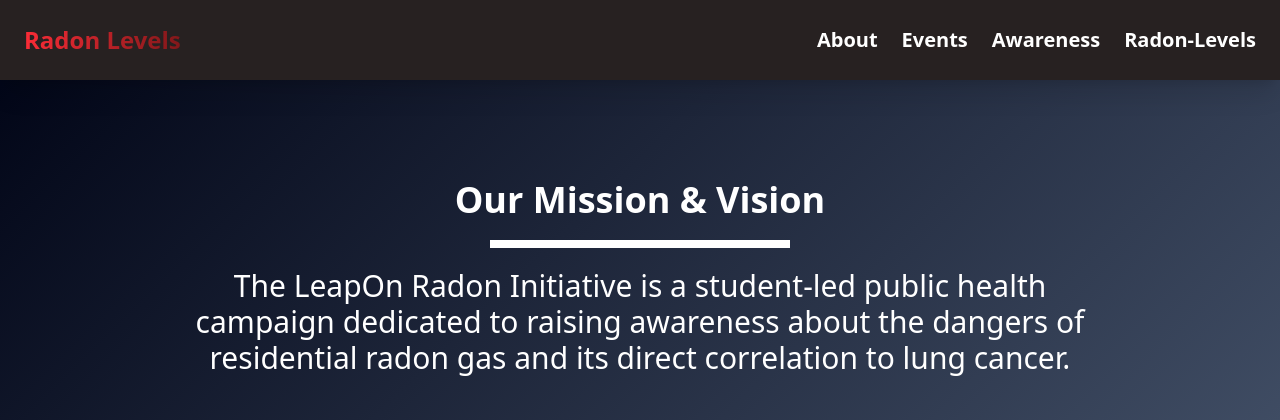
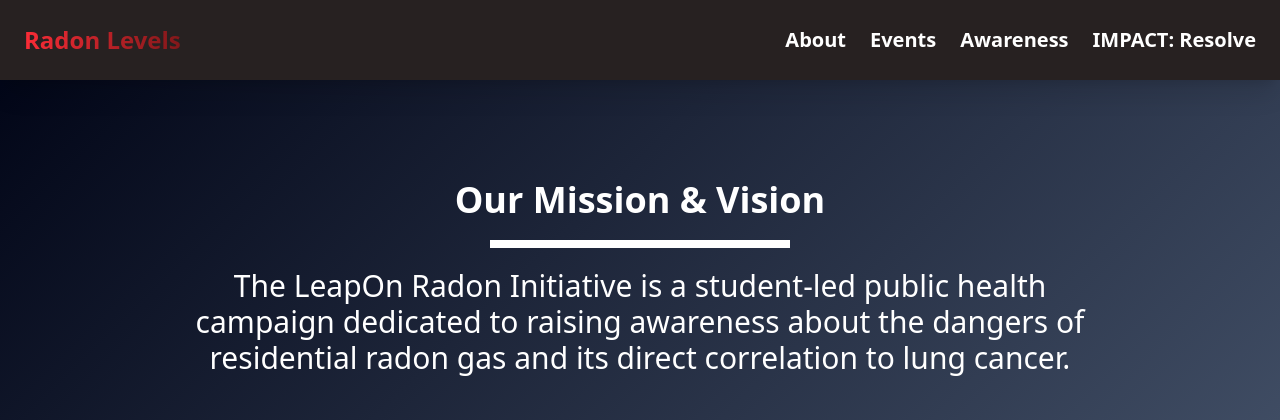
Before and after one commit to Bavyeshwar/leapon-project, a Flask app: page /about in a window 1280 px wide. Shown: the top 420 px of the page. Run offline with Flask 3, Linux system fonts and the light colour scheme; style sheets or scripts are compiled from the project's sources.

Commit message:
Change title and link text to 'IMPACT: Resolve'

```diff
--- a/templates/layout.html
+++ b/templates/layout.html
@@ -4,7 +4,7 @@
         <meta charset="utf-8" />
         <meta name="viewport" content="width=device-width, initial-scale=1" />
 
-        <title>Leapon Project</title>
+        <title>IMPACT: Resolve</title>
 
         <link rel="stylesheet" href="{{ url_for('static', filename='css/output.css') }}">
         <style>
@@ -31,7 +31,7 @@
                 <a id="aboutLink" href="/about" class=" outline-none focus:outline-none hover:text-red-500 hover:underline">About</a>
                 <a id="eventsLink" href="/events" class=" outline-none focus:outline-none hover:text-red-500 hover:underline">Events</a>
                 <a id="awarenessLink" href="/awareness" class=" outline-none focus:outline-none hover:text-red-500 hover:underline">Awareness</a>
-                <a id="radonLink" href="/radon-levels" class=" outline-none focus:outline-none hover:text-red-500 hover:underline">Radon-Levels</a>
+                <a id="radonLink" href="/radon-levels" class=" outline-none focus:outline-none hover:text-red-500 hover:underline">IMPACT: Resolve</a>
             </div>
         </nav>
         {% block main %}{% endblock %}
```
